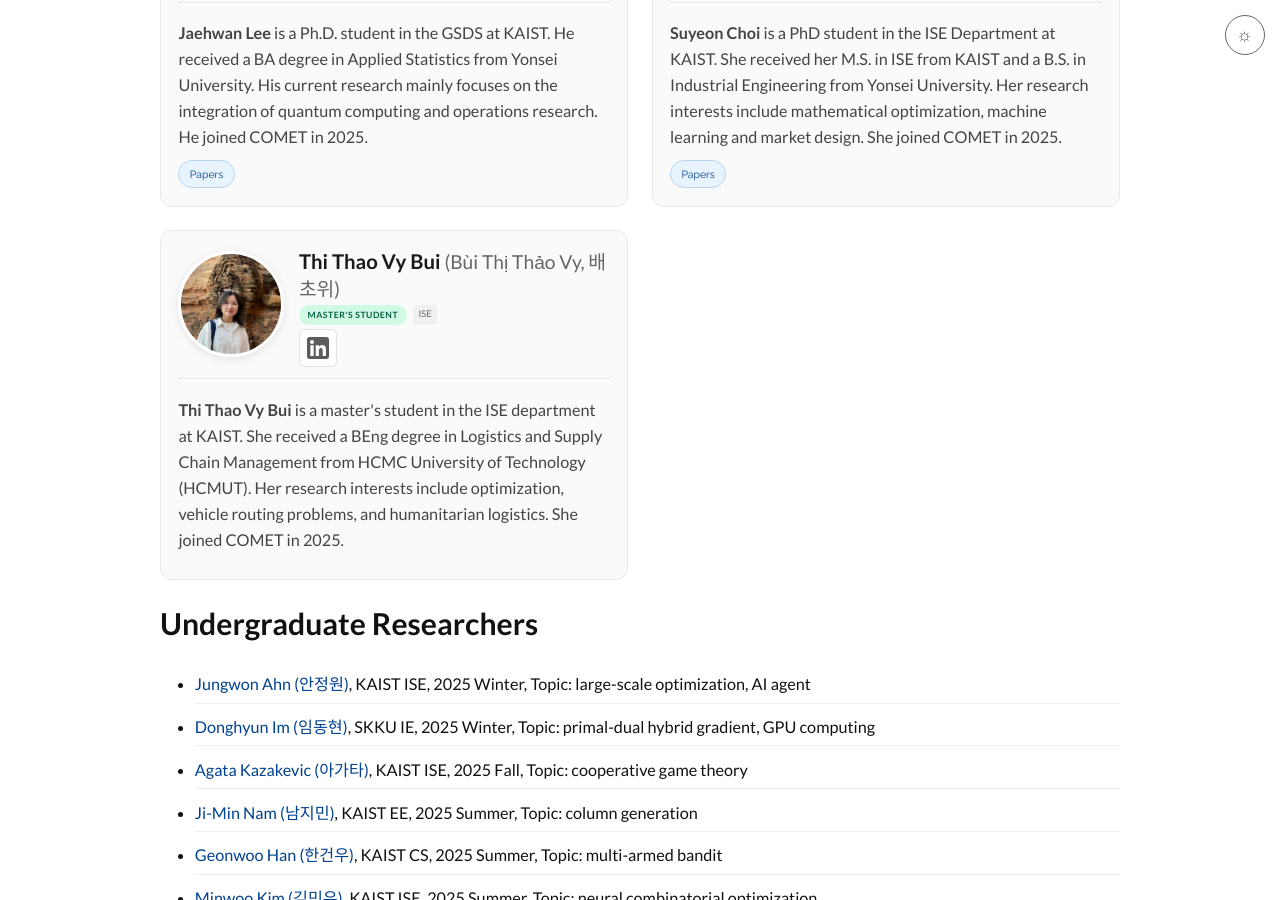
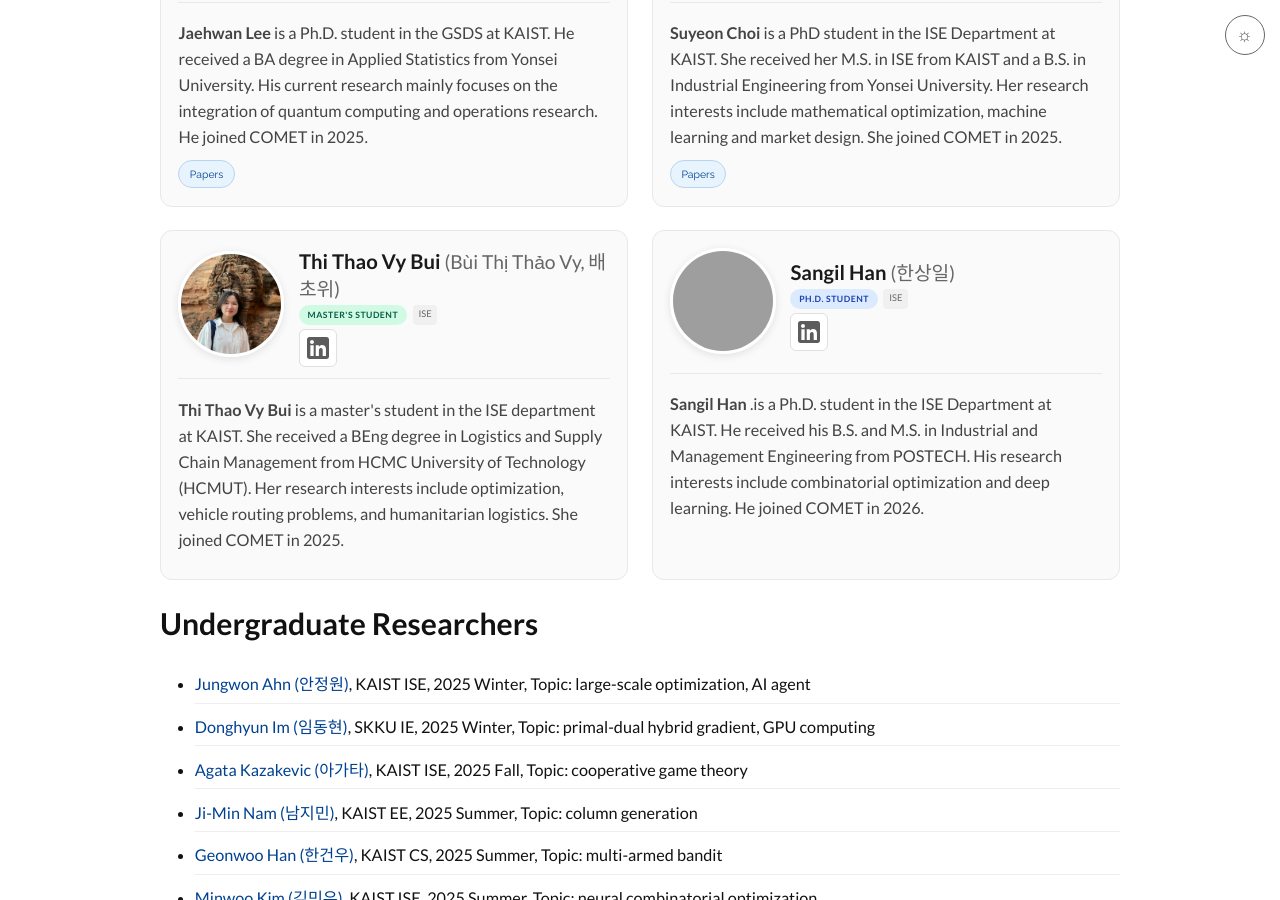
Before and after one commit to kaist-comet/kaist-comet.github.io, a Jekyll site: the page built from people/people.md, in a window 1280 px wide and 900 px high, scrolled down 2604 px. Built offline with Jekyll 4.4.1, drawn with Linux system fonts in a browser that asks for light colours; some web fonts are replaced; comment, search, counter and statistics services are not loaded; grey boxes are pictures that could not be loaded.

Commit message:
Add Sangil Han's profile

```diff
--- a/_data/members.yml
+++ b/_data/members.yml
@@ -114,6 +114,15 @@ current:
     image: "/people/images/vy_bui_sq.jpg"
     linkedin: "https://www.linkedin.com/in/vy-bui-ba0a181aa/"
     bio: "is a master's student in the ISE department at KAIST. She received a BEng degree in Logistics and Supply Chain Management from HCMC University of Technology (HCMUT). Her research interests include optimization, vehicle routing problems, and humanitarian logistics. She joined COMET in 2025."
+    show_publications: true
+
+  - name: "Sangil Han"
+    name_ko: "한상일"
+    role: "Ph.D. Student"
+    department: "ISE"
+    image: "/people/images/sangil_han_sq.jpg"
+    linkedin: "https://www.linkedin.com/in/sangil-han-2879b4222/"
+    bio: ".is a Ph.D. student in the ISE Department at KAIST. He received his B.S. and M.S. in Industrial and Management Engineering from POSTECH. His research interests include combinatorial optimization and deep learning. He joined COMET in 2026."
     show_publications: true
 
 undergraduate:
```
Also changed, not shown: 2 other files.
